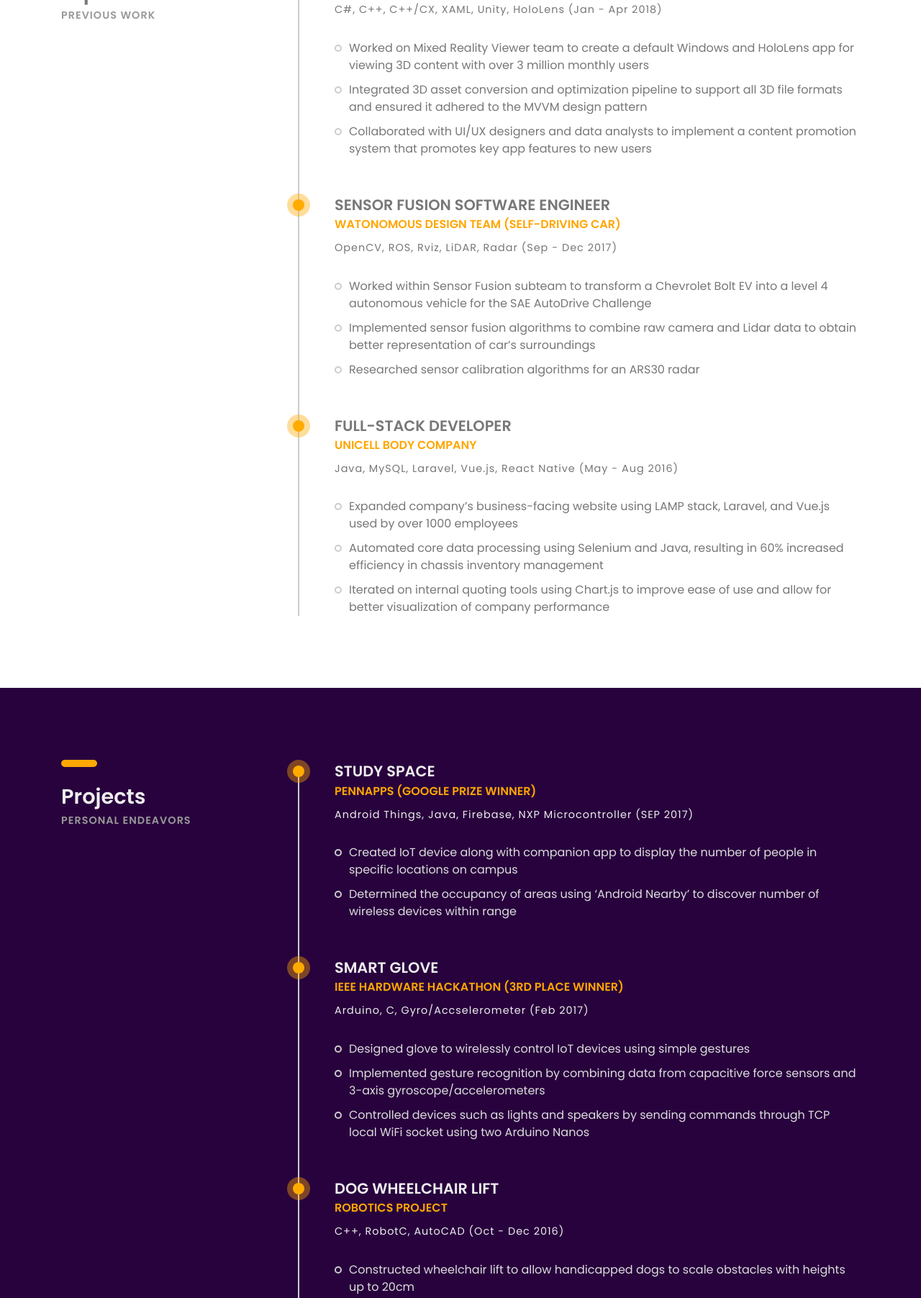
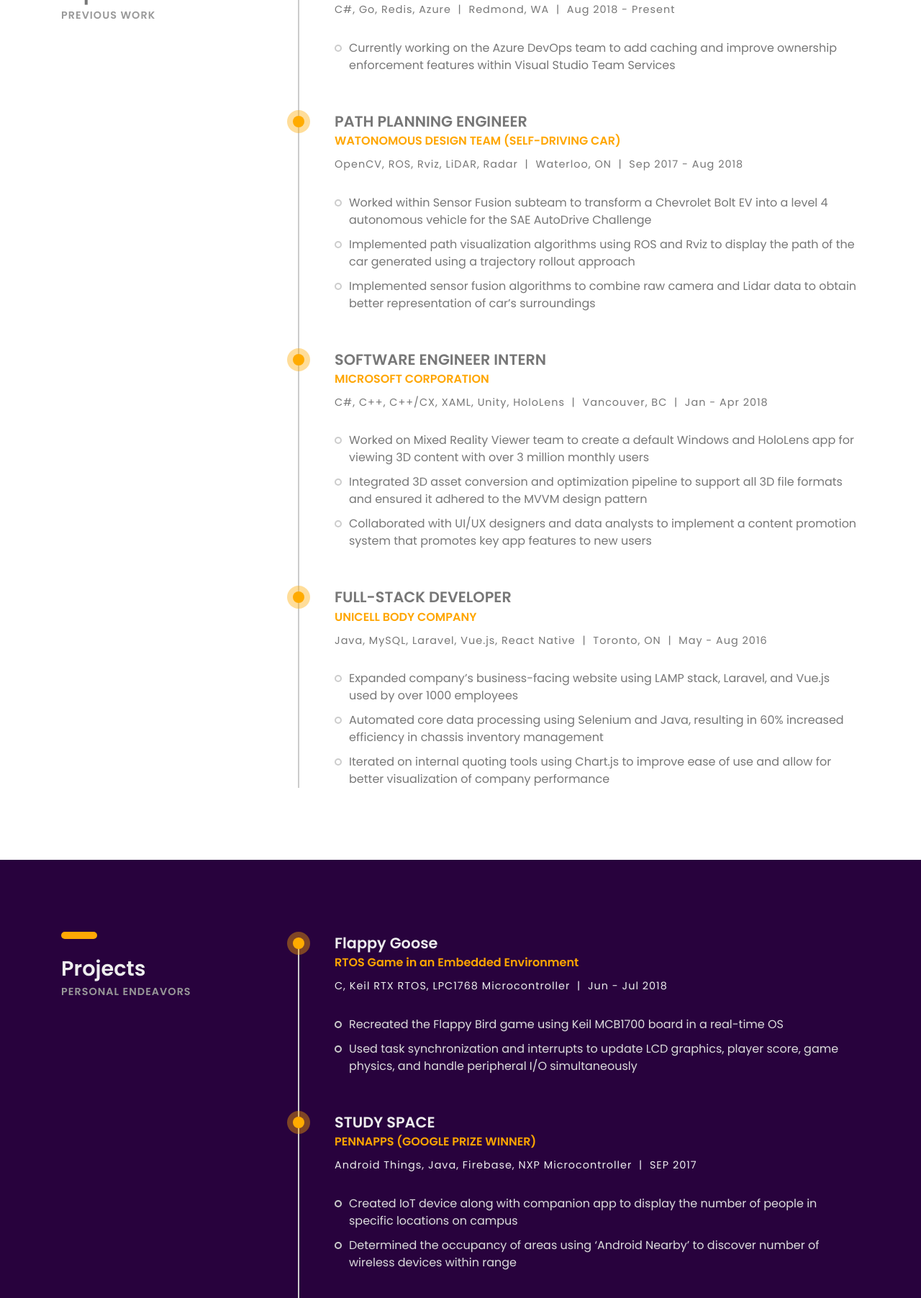
Before and after one commit to Nayef211/Nayef211.github.io, a plain HTML site: page index.html in a window 1280 px wide. Shown: the part 2019-3823 px from the top of the page at 72% size. Drawn offline with Linux system fonts and the light colour scheme.

Commit message:
Updated experience and projects

```diff
--- a/index.html
+++ b/index.html
@@ -321,11 +321,39 @@
 					<div class="experience-wrapper">
 
 						<div class="experience margin-b-50">
+                            <a href="https://visualstudio.microsoft.com/team-services/" target="_blank">
+                                <h4><b>SOFTWARE ENGINEER INTERN</b></h4>
+                                <h5 class="font-yellow"><b>MICROSOFT CORPORATION</b></h5>
+                            </a>
+							<h6 class="margin-t-10">C#, Go, Redis, Azure &nbsp;|&nbsp; Redmond, WA &nbsp;|&nbsp;  Aug 2018 - Present</h6>
+							<ul class="list margin-tb-30">
+								<li>Currently working on the Azure DevOps team to add caching and improve ownership enforcement features within Visual Studio Team Services</li>
+							</ul>
+						</div><!-- experience -->
+
+						<div class="experience margin-b-50">
+                            <!--<div class="logo">-->
+                                <!--<img src="images/microsoft-logo.png">-->
+                            <!--</div>-->
+
+                            <a href="http://watonomous.ca/" target="_blank">
+                                <h4><b>PATH PLANNING ENGINEER</b></h4>
+                                <h5 class="font-yellow"><b>WATONOMOUS DESIGN TEAM (SELF-DRIVING CAR)</b></h5>
+                            </a>
+							<h6 class="margin-t-10">OpenCV, ROS, Rviz, LiDAR, Radar &nbsp;|&nbsp; Waterloo, ON &nbsp;|&nbsp; Sep 2017 - Aug 2018</h6>
+							<ul class="list margin-tb-30">
+								<li>Worked within Sensor Fusion subteam to transform a Chevrolet Bolt EV into a level 4 autonomous vehicle for the SAE AutoDrive Challenge</li>
+								<li>Implemented path visualization algorithms using ROS and Rviz to display the path of the car generated using a trajectory rollout approach</li>
+								<li>Implemented sensor fusion algorithms to combine raw camera and Lidar data to obtain better representation of car’s surroundings</li>
+							</ul>
+						</div><!-- experience -->
+
+						<div class="experience margin-b-50">
                             <a href="https://www.microsoft.com/en-us/mixed-reality" target="_blank">
                                 <h4><b>SOFTWARE ENGINEER INTERN</b></h4>
                                 <h5 class="font-yellow"><b>MICROSOFT CORPORATION</b></h5>
                             </a>
-							<h6 class="margin-t-10">C#, C++, C++/CX, XAML, Unity, HoloLens (Jan - Apr 2018)</h6>
+							<h6 class="margin-t-10">C#, C++, C++/CX, XAML, Unity, HoloLens &nbsp;|&nbsp; Vancouver, BC &nbsp;|&nbsp; Jan - Apr 2018</h6>
 							<ul class="list margin-tb-30">
 								<li>Worked on Mixed Reality Viewer team to create a default Windows and HoloLens app for viewing 3D content with over 3 million monthly users</li>
 								<li>Integrated 3D asset conversion and optimization pipeline to support all 3D file formats and ensured it adhered to the MVVM design pattern</li>
@@ -334,29 +362,11 @@
 						</div><!-- experience -->
 
 						<div class="experience margin-b-50">
-
-                            <!--<div class="logo">-->
-                                <!--<img src="images/microsoft-logo.png">-->
-                            <!--</div>-->
-
-                            <a href="http://watonomous.ca/" target="_blank">
-                                <h4><b>SENSOR FUSION SOFTWARE ENGINEER</b></h4>
-                                <h5 class="font-yellow"><b>WATONOMOUS DESIGN TEAM (SELF-DRIVING CAR)</b></h5>
-                            </a>
-							<h6 class="margin-t-10">OpenCV, ROS, Rviz, LiDAR, Radar (Sep - Dec 2017)</h6>
-							<ul class="list margin-tb-30">
-								<li>Worked within Sensor Fusion subteam to transform a Chevrolet Bolt EV into a level 4 autonomous vehicle for the SAE AutoDrive Challenge</li>
-								<li>Implemented sensor fusion algorithms to combine raw camera and Lidar data to obtain better representation of car’s surroundings</li>
-								<li>Researched sensor calibration algorithms for an ARS30 radar</li>
-							</ul>
-						</div><!-- experience -->
-
-						<div class="experience margin-b-50">
                             <a href="https://www.unicell.com/" target="_blank">
                                 <h4><b>FULL-STACK DEVELOPER</b></h4>
                                 <h5 class="font-yellow"><b>UNICELL BODY COMPANY</b></h5>
                             </a>
-							<h6 class="margin-t-10">Java, MySQL, Laravel, Vue.js, React Native (May - Aug 2016)</h6>
+							<h6 class="margin-t-10">Java, MySQL, Laravel, Vue.js, React Native &nbsp;|&nbsp; Toronto, ON &nbsp;|&nbsp; May - Aug 2016</h6>
 							<ul class="list margin-tb-30">
 								<li>Expanded company’s business-facing website using LAMP stack, Laravel, and Vue.js used by over 1000 employees</li>
 								<li>Automated core data processing using Selenium and Java, resulting in 60% increased efficiency in chassis inventory management</li>
@@ -382,12 +392,25 @@
 				</div><!-- col-sm-4 -->
 				<div class="col-sm-8">
 					<div class="project-wrapper">
+
+						<div class="project margin-b-50">
+                            <a href="https://github.com/Nayef211/FlappyGoose" target="_blank">
+                                <h4><b>Flappy Goose</b></h4>
+                                <h5 class="font-yellow"><b>RTOS Game in an Embedded Environment</b></h5>
+                            </a>
+							<h6 class="margin-t-10">C, Keil RTX RTOS, LPC1768 Microcontroller &nbsp;|&nbsp; Jun - Jul 2018</h6>
+                            <ul class="list margin-tb-30">
+                                <li>Recreated the Flappy Bird game using Keil MCB1700 board in a real-time OS</li>
+                                <li>Used task synchronization and interrupts to update LCD graphics, player score, game physics, and handle peripheral I/O simultaneously</li>
+                            </ul>
+						</div><!-- project -->
+
 						<div class="project margin-b-50">
                             <a href="https://devpost.com/software/study-space" target="_blank">
                                 <h4><b>STUDY SPACE</b></h4>
                                 <h5 class="font-yellow"><b>PENNAPPS (GOOGLE PRIZE WINNER)</b></h5>
                             </a>
-							<h6 class="margin-t-10">Android Things, Java, Firebase, NXP Microcontroller (SEP 2017)</h6>
+							<h6 class="margin-t-10">Android Things, Java, Firebase, NXP Microcontroller &nbsp;|&nbsp; SEP 2017</h6>
                             <ul class="list margin-tb-30">
                                 <li>Created IoT device along with companion app to display the number of people in specific locations on campus</li>
                                 <li>Determined the occupancy of areas using ‘Android Nearby’ to discover number of wireless devices within range</li>
@@ -397,7 +420,7 @@
 						<div class="project margin-b-50">
                             <a href="https://www.youtube.com/watch?v=cB54IVEBsJM&feature=youtu.be" target="_blank">
                                 <h4><b>SMART GLOVE</b></h4>
-                                <h5 class="font-yellow"><b>IEEE HARDWARE HACKATHON (3RD PLACE WINNER)</b></h5>
+                                <h5 class="font-yellow"><b>IEEE HARDWARE HACKATHON &nbsp;|&nbsp; 3RD PLACE WINNER</b></h5>
                             </a>
 							<h6 class="margin-t-10">Arduino, C, Gyro/Accselerometer (Feb 2017)</h6>
                             <ul class="list margin-tb-30">
@@ -410,7 +433,7 @@
                         <div class="project margin-b-50">
                             <h4><b>DOG WHEELCHAIR LIFT</b></h4>
                             <h5 class="font-yellow"><b>ROBOTICS PROJECT</b></h5>
-                            <h6 class="margin-t-10">C++, RobotC, AutoCAD (Oct - Dec 2016)</h6>
+                            <h6 class="margin-t-10">C++, RobotC, AutoCAD &nbsp;|&nbsp; Oct - Dec 2016</h6>
                             <ul class="list margin-tb-30">
                                 <li>Constructed wheelchair lift to allow handicapped dogs to scale obstacles with heights up to 20cm</li>
                                 <li>Implemented automatic deployment/stoppage of lift sequences by detecting obstacles using gyroscope and ultrasonic sensors</li>
```
